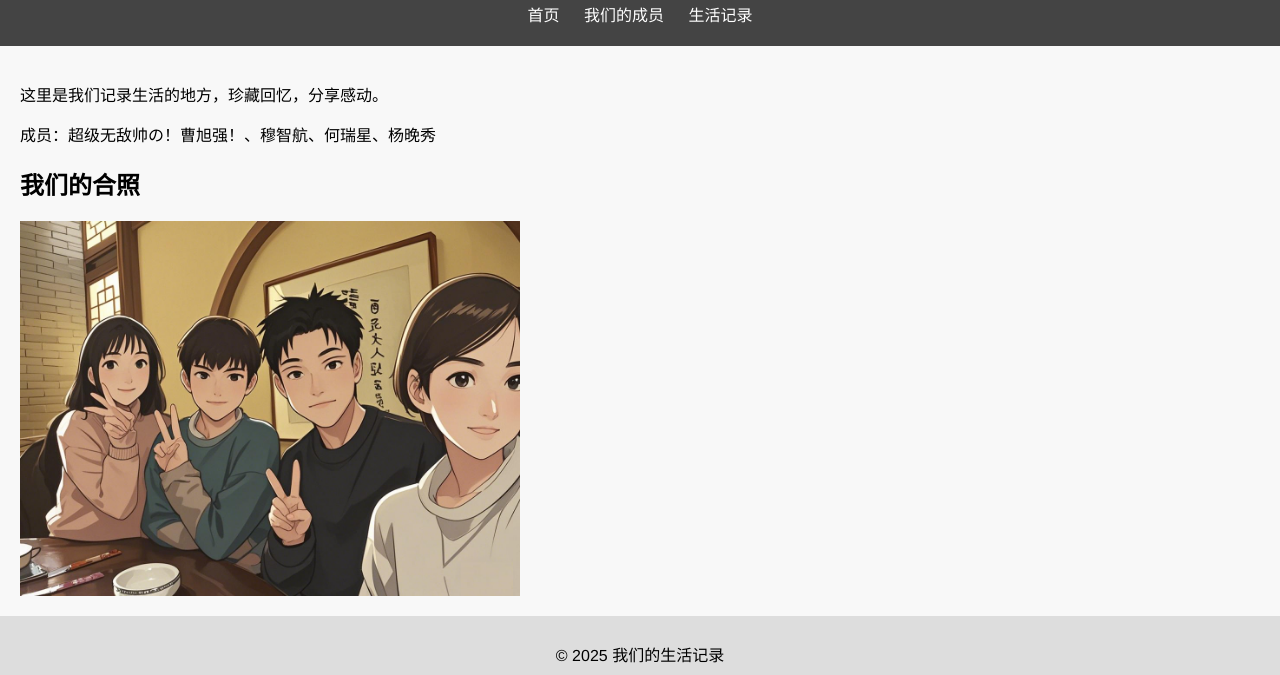
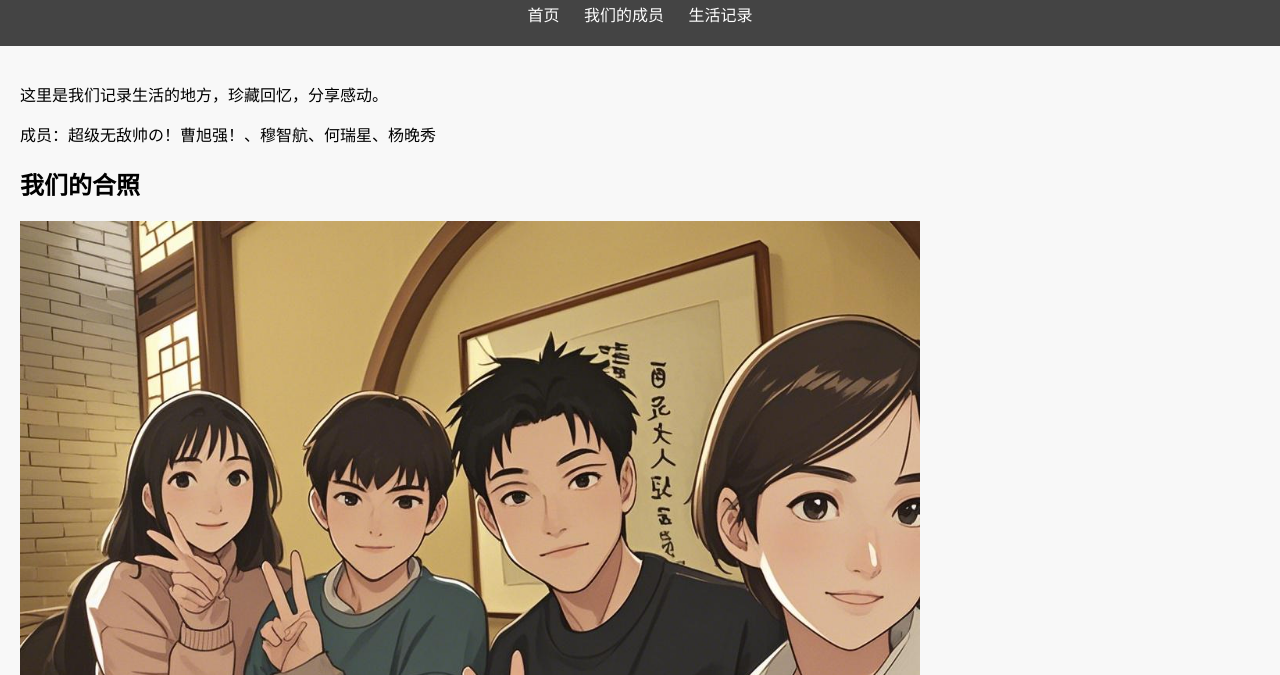
Before and after one commit to cxqNet/cxqnet.github.io, a plain HTML site: page index.html in a window 1280 px wide. Shown: the part 125-800 px from the top of the page. Drawn offline with Linux system fonts and the light colour scheme.

Commit message:
Update index.html

```diff
--- a/index.html
+++ b/index.html
@@ -20,7 +20,7 @@ s<!DOCTYPE html>
     <p>成员：超级无敌帅の！曹旭强！、穆智航、何瑞星、杨晚秀</p>
 
     <h2>我们的合照</h2>
-    <img src="images/friends1.png" alt="曹旭强最帅" width="500">
+    <img src="images/friends1.png" alt="曹旭强最帅" width="900">
   </main>
 
   <footer>
```
